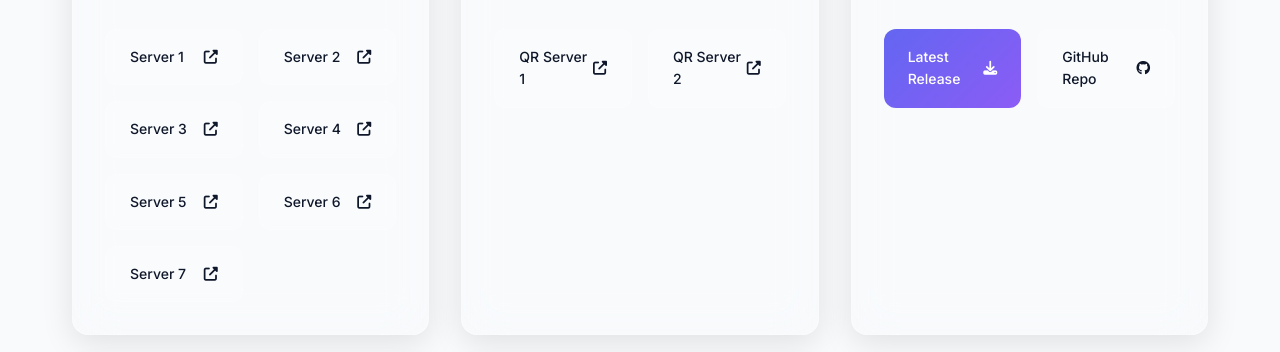
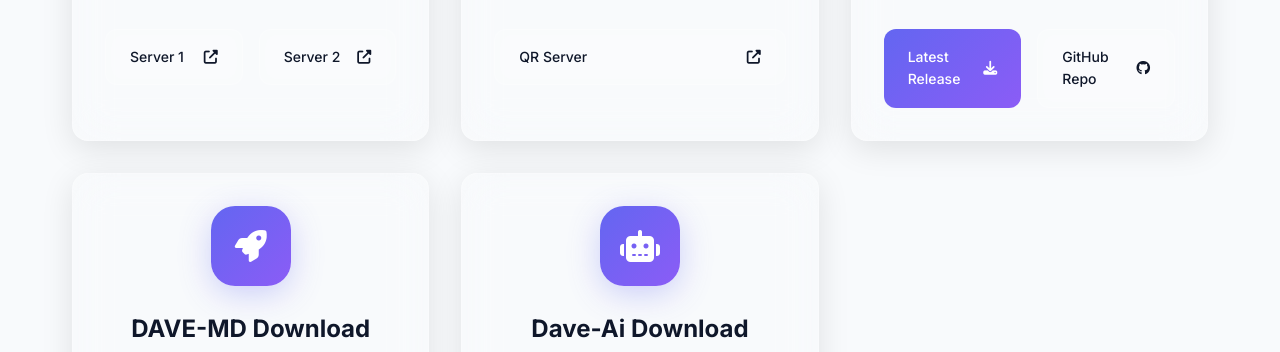
Before and after one commit to private-254/deployment-site, a plain HTML site: page index.html in a window 1280 px wide. Shown: the part 1241-1593 px from the top of the page. Drawn offline with Linux system fonts and the light colour scheme; no server answers; files whose address does not match are found by name.

Commit message:
Update index.html

```diff
--- a/index.html
+++ b/index.html
@@ -155,26 +155,6 @@
                             <span>Server 2</span>
                             <i class="fas fa-external-link-alt"></i>
                         </a>
-                        <a href="https://pair3-847d7a.platform.cypherx.space/" target="_blank" class="server-btn">
-                            <span>Server 3</span>
-                            <i class="fas fa-external-link-alt"></i>
-                        </a>
-                        <a href="https://pair4-0c9e3e.platform.cypherx.space/" target="_blank" class="server-btn">
-                            <span>Server 4</span>
-                            <i class="fas fa-external-link-alt"></i>
-                        </a>
-                        <a href="https://pair5-9e3aff.platform.cypherx.space/" target="_blank" class="server-btn">
-                            <span>Server 5</span>
-                            <i class="fas fa-external-link-alt"></i>
-                        </a>
-                        <a href="https://pairx5-cb8e509477f8.herokuapp.com/" target="_blank" class="server-btn">
-                            <span>Server 6</span>
-                            <i class="fas fa-external-link-alt"></i>
-                        </a>
-                        <a href="https://pairx6-09722f5196cd.herokuapp.com/" target="_blank" class="server-btn">
-                            <span>Server 7</span>
-                            <i class="fas fa-external-link-alt"></i>
-                        </a>
                     </div>
                 </div>
 
@@ -188,11 +168,7 @@
                     </div>
                     <div class="server-grid">
                         <a href="https://dave-sessions.onrender.com/qr/" target="_blank" class="server-btn">
-                            <span>QR Server 1</span>
-                            <i class="fas fa-external-link-alt"></i>
-                        </a>
-                        <a href="https://qrx2-a1f7d2025d80.herokuapp.com/" target="_blank" class="server-btn">
-                            <span>QR Server 2</span>
+                            <span>QR Server</span>
                             <i class="fas fa-external-link-alt"></i>
                         </a>
                     </div>
```
